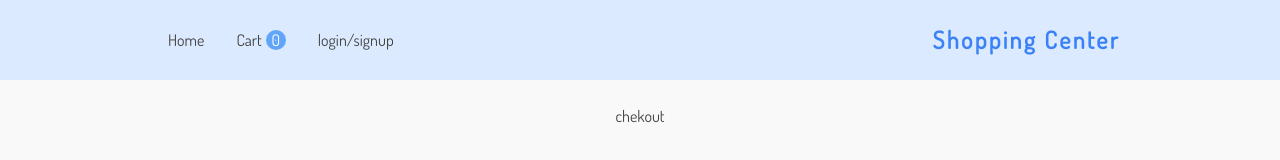
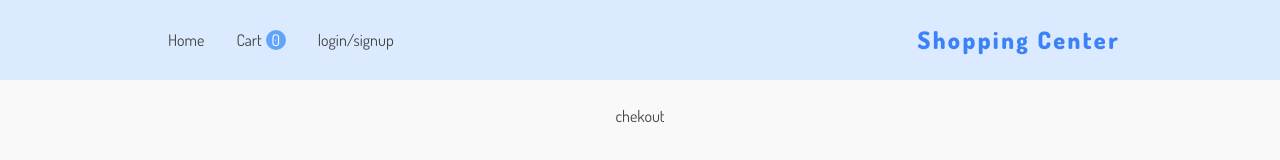
Before and after one commit to setykarimi/Shopping-Website, a React (Create React App) app: page /checkout in a window 1280 px wide. Shown: the top 160 px of the page. Built offline with nearby package versions, Linux system fonts and the light colour scheme.

Commit message:
edit font-black class style

```diff
--- a/src/index.css
+++ b/src/index.css
@@ -6,10 +6,18 @@
    font-family: "Dosis";
    src: url("./assets/fonts/Dosis-Regular.ttf"); }
 
+   @font-face {
+    font-family: "Dosis-Black";
+    src: url("./assets/fonts/Dosis-ExtraBold.ttf"); }
+
 @layer base {
   html {
     font-family: "Dosis";
   }
+}
+
+.font-black{
+font-family: 'Dosis-Black';
 }
 
 a{
```
